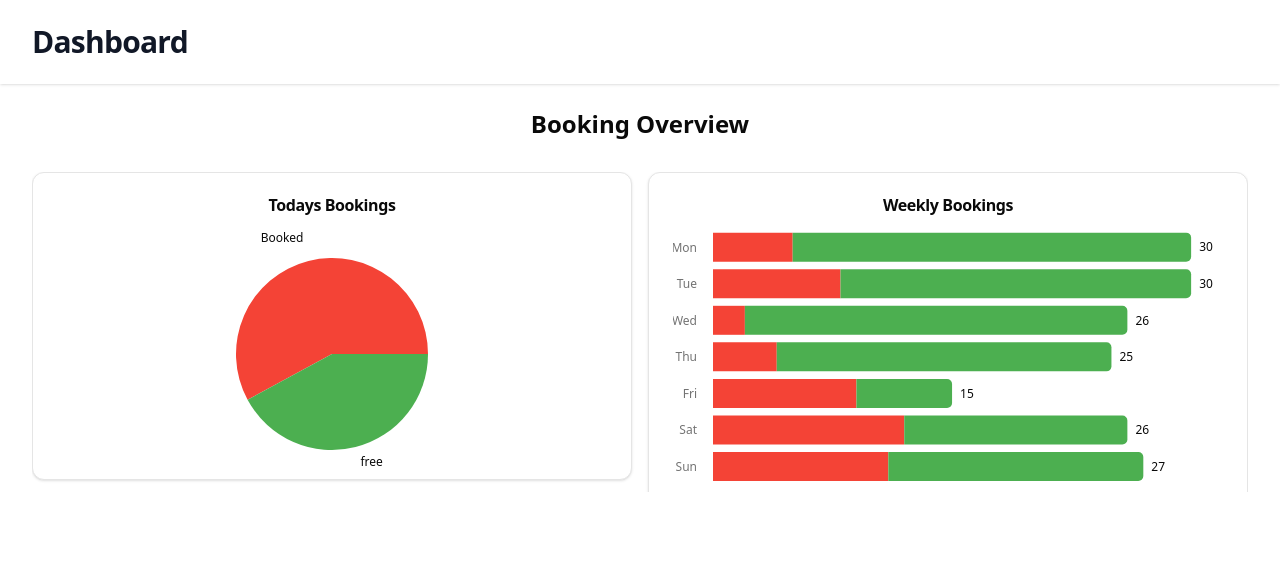
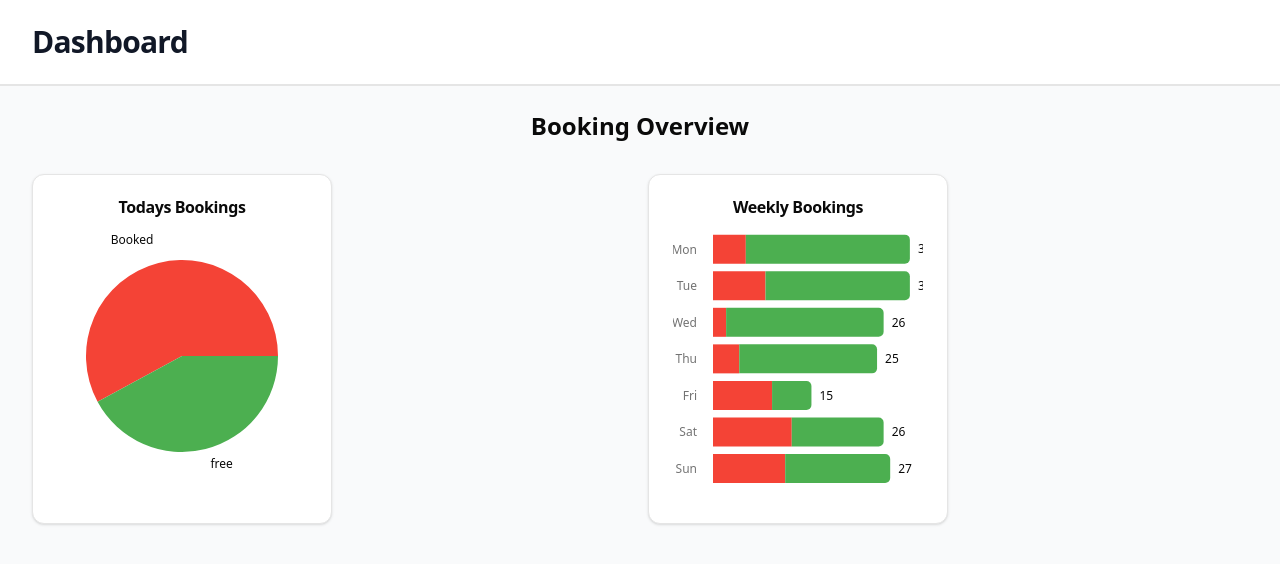
Before and after one commit to ScriptingMage/TourismTechnology2024, a Next.js app in the folder wwbs/: page /admin in a window 1280 px wide. Shown: the top 564 px of the page. Built offline with nearby package versions, Linux system fonts and the light colour scheme.

Commit message:
Admin stuff

```diff
--- a/wwbs/src/app/admin/dailyPieChart.tsx
+++ b/wwbs/src/app/admin/dailyPieChart.tsx
@@ -39,7 +39,7 @@ const chartConfig = {
 
 export function DailyPieChart() {
     return (
-        <Card className="flex flex-col">
+        <Card className="flex flex-col h-full">
             <CardHeader className="items-center pb-4">
                 <CardTitle>Todays Bookings</CardTitle>
             </CardHeader>
--- a/wwbs/src/app/admin/page.tsx
+++ b/wwbs/src/app/admin/page.tsx
@@ -2,23 +2,21 @@ import WeeklyOverview from "@/app/admin/weeklyOverview";
 import {DailyPieChart} from "@/app/admin/dailyPieChart";
 
 export default function AdminPage() {
-    return <div>
-        <header className="bg-white shadow">
+    return <div className="min-h-[100vh] flex flex-col">
+        <header className="bg-white shadow border-b-2">
             <div className="mx-auto max-w-7xl px-4 py-6 sm:px-6 lg:px-8">
                 <h1 className="text-3xl font-bold tracking-tight text-gray-900">Dashboard</h1>
             </div>
         </header>
-        <main>
+        <main className={"bg-gray-50 flex-grow"}>
             <div className="mx-auto max-w-7xl px-4 py-6 sm:px-6 lg:px-8">
-                <div>
-                    <div className="text-2xl font-bold text-center pb-8">Booking Overview</div>
-                    <div className="flex relative gap-4 h-80 overflow-hidden">
-                        <div className="w-1/2 h-full h-80">
-                            <DailyPieChart/>
-                        </div>
-                        <div className="w-1/2 h-full h-80">
-                            <WeeklyOverview/>
-                        </div>
+                <div className="text-2xl font-bold text-center pb-8">Booking Overview</div>
+                <div className="grid md:grid-cols-2 relative gap-4 h-[350px]">
+                    <div className="w-1/2 h-full">
+                        <DailyPieChart/>
+                    </div>
+                    <div className="w-1/2 h-full">
+                        <WeeklyOverview/>
                     </div>
                 </div>
             </div>
--- a/wwbs/src/app/admin/weeklyOverview.tsx
+++ b/wwbs/src/app/admin/weeklyOverview.tsx
@@ -42,9 +42,9 @@ const chartConfig = {
 
 export default function WeeklyOverview() {
     return (
-        <Card>
+        <Card className="h-full">
             <CardContent>
-                <CardHeader className="items-center pb-4">
+                <CardHeader className="items-center pb-4 h-full">
                     <CardTitle>Weekly Bookings</CardTitle>
                 </CardHeader>
                 <ChartContainer className="h-64" config={chartConfig}>
```
